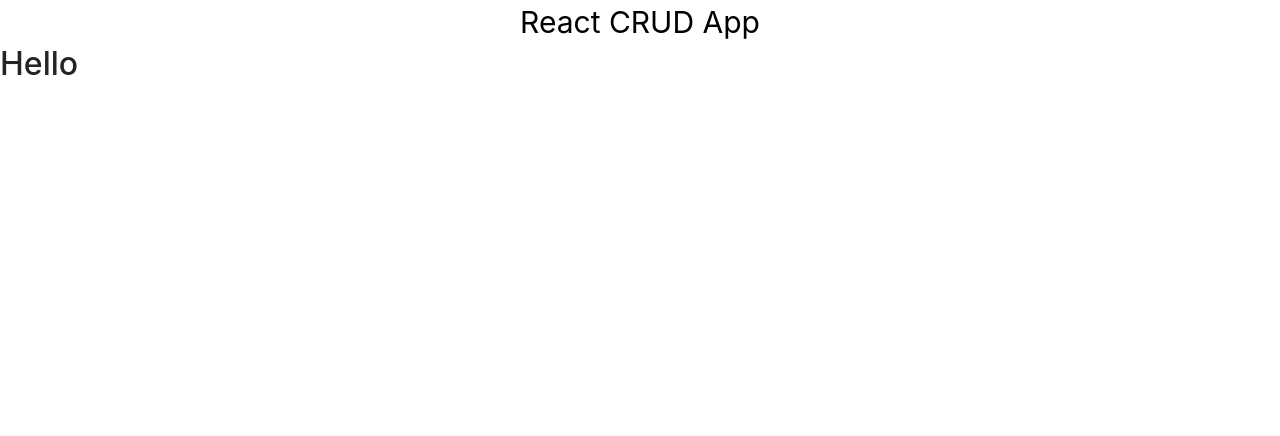
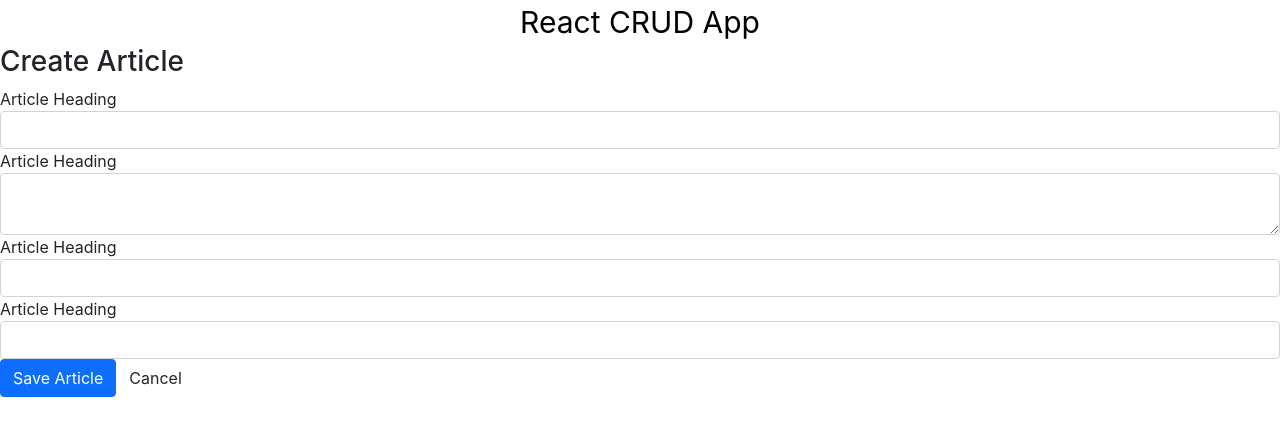
Before and after one commit to snowleopardAlexa/react-crud-context-api, a React (Create React App) app: page / in a window 1280 px wide. Shown: the top 436 px of the page. Built offline with nearby package versions, Linux system fonts and the light colour scheme.

Commit message:
add listarticle ui and show it on the screen

```diff
--- a/src/App.js
+++ b/src/App.js
@@ -1,6 +1,6 @@
 import React from 'react';
 import './App.css';
-import { BrowserRouter as Router, Route, Routes } from 'react-router-dom'
+import { Route, Routes } from 'react-router-dom'
 import ListArticle from './components/ListArticle';
 import CreateArticle from './components/CreateArticle';
 import EditArticle from './components/EditArticle';
@@ -11,7 +11,7 @@ function App() {
     <div className="app">
       <header className="header text-center">React CRUD App</header>
       <Routes>
-        <Route path="/listarticle" element={<ListArticle />} />
+        <Route path="/" element={<ListArticle />} />
         <Route path="/" element={<CreateArticle />} />
         <Route path="/" element={<EditArticle />} />
         <Route path="/" element={<DeleteArticle />} />
--- a/src/components/CreateArticle.jsx
+++ b/src/components/CreateArticle.jsx
@@ -3,7 +3,7 @@ import React from 'react';
 const CreateArticle = () => {
     return (
         <div>
-            <h2>Hello</h2>
+
         </div>
     )
 }
--- a/src/components/DeleteArticle.jsx
+++ b/src/components/DeleteArticle.jsx
@@ -3,7 +3,7 @@ import React from 'react';
 const DeleteArticle = () => {
     return (
         <div>
-            <h2>Hello</h2>
+
         </div>
     )
 }
--- a/src/components/EditArticle.jsx
+++ b/src/components/EditArticle.jsx
@@ -3,7 +3,7 @@ import React from 'react';
 const EditArticle = () => {
     return (
         <div>
-            <h2>Hello</h2>
+
         </div>
     )
 }
--- a/src/components/ListArticle.jsx
+++ b/src/components/ListArticle.jsx
@@ -1,8 +1,8 @@
-import React from 'react';
+import React, { Fragment } from 'react';
 
 const ListArticle = () => {
     return (
-       <>
+       <Fragment>
         <div className="container-article">
             <h3>Create Article</h3>
             <form>
@@ -26,7 +26,7 @@ const ListArticle = () => {
                 <button type="button" className="btn">Cancel</button>
             </form>
         </div>
-       </>
+        </Fragment>
     )
 }
 
```
